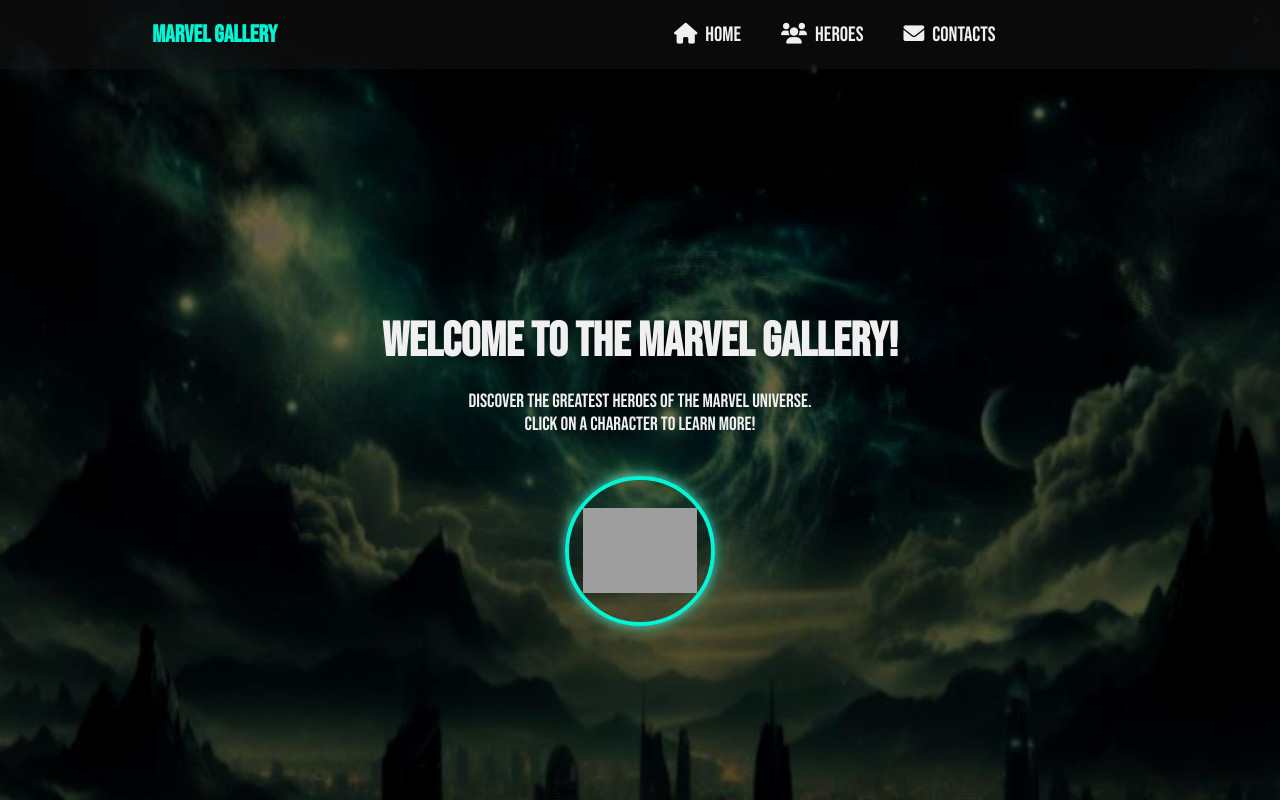
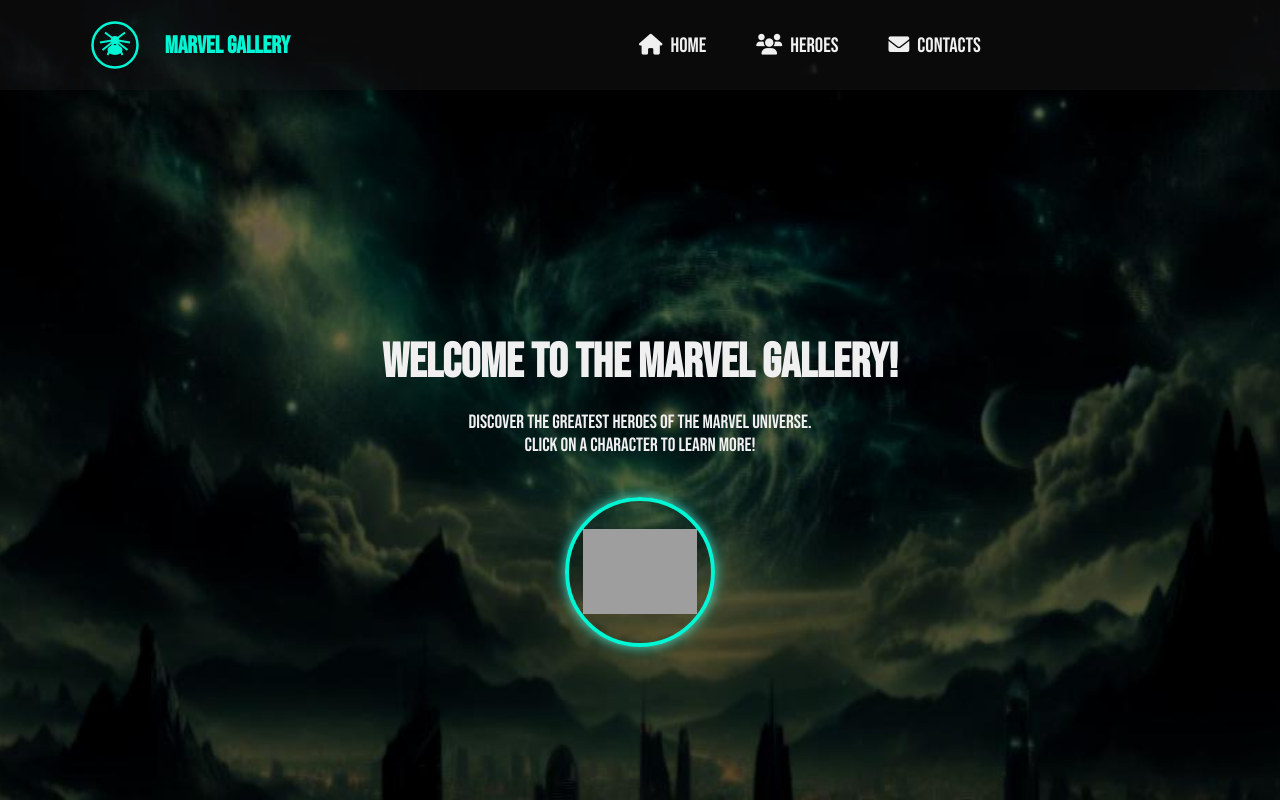
Before and after one commit to AndriySielikhov/CodeAlpha_GalleryMarvel_AndriiSielikhov, a plain HTML site: page index.html in a window 1280 px wide. Drawn offline with Linux system fonts and the light colour scheme; grey boxes are pictures that could not be loaded.

Commit message:
creat logo

```diff
--- a/index.html
+++ b/index.html
@@ -14,7 +14,28 @@
 </head>
 <body>
     <header>
-        <div class="logo">Marvel Gallery</div>
+        <div class="logo">
+            <svg xmlns="http://www.w3.org/2000/svg" viewBox="0 0 100 100" width="50" height="50">
+              <!-- Круг -->
+              <circle cx="50" cy="50" r="45" fill="none" stroke="#00f5d4" stroke-width="5"/>
+
+              <!-- Павук (головка та брюшко) -->
+              <circle cx="50" cy="40" r="8" fill="#00f5d4" /> <!-- Головка -->
+              <ellipse cx="50" cy="60" rx="15" ry="10" fill="#00f5d4" /> <!-- Брюшко -->
+
+              <!-- Лапки -->
+              <line x1="50" y1="40" x2="30" y2="25" stroke="#00f5d4" stroke-width="4"/>
+              <line x1="50" y1="40" x2="70" y2="25" stroke="#00f5d4" stroke-width="4"/>
+              <line x1="50" y1="40" x2="20" y2="45" stroke="#00f5d4" stroke-width="4"/>
+              <line x1="50" y1="40" x2="80" y2="45" stroke="#00f5d4" stroke-width="4"/>
+              <line x1="50" y1="40" x2="25" y2="60" stroke="#00f5d4" stroke-width="4"/>
+              <line x1="50" y1="40" x2="75" y2="60" stroke="#00f5d4" stroke-width="4"/>
+              <line x1="50" y1="40" x2="35" y2="70" stroke="#00f5d4" stroke-width="4"/>
+              <line x1="50" y1="40" x2="65" y2="70" stroke="#00f5d4" stroke-width="4"/>
+            </svg>
+            <span>Marvel Gallery</span>
+          </div>
+
         <nav>
             <ul>
                 <li><a href="#"><i class="fas fa-home"></i> Home</a></li>
--- a/styles.css
+++ b/styles.css
@@ -36,15 +36,28 @@
   text-align: center; /* Логотип залишаємо зліва */
 }
 
+
+.logo {
+  display: flex;
+  align-items: center;
+  justify-content: center;
+  color: #00f5d4; /* Колір тексту */
+}
+
+.logo svg {
+  margin-right: 25px; /* Відстань між лого і текстом */
+}
+
+
 nav {
-  flex-grow: 2; /* Витягування контейнера для кнопок */
+  flex-grow: 4; /* Витягування контейнера для кнопок */
 }
 
 nav ul {
   list-style: none;
   display: flex;
   justify-content: center; /* Центруємо кнопки */
-  gap: 40px;
+  gap: 50px;
 }
 
 nav a {
```
Also changed, not shown: marvel.svg (added).
